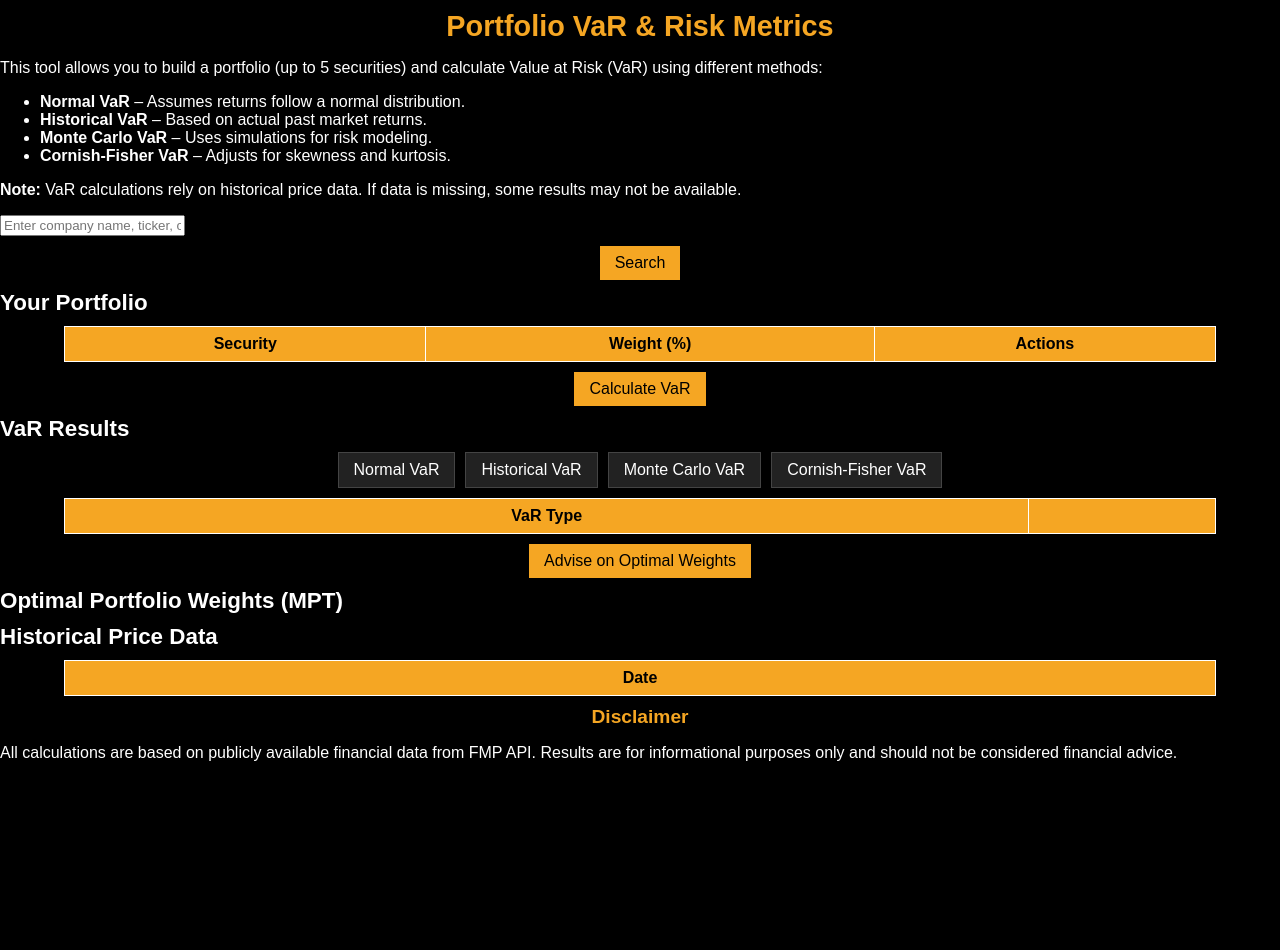
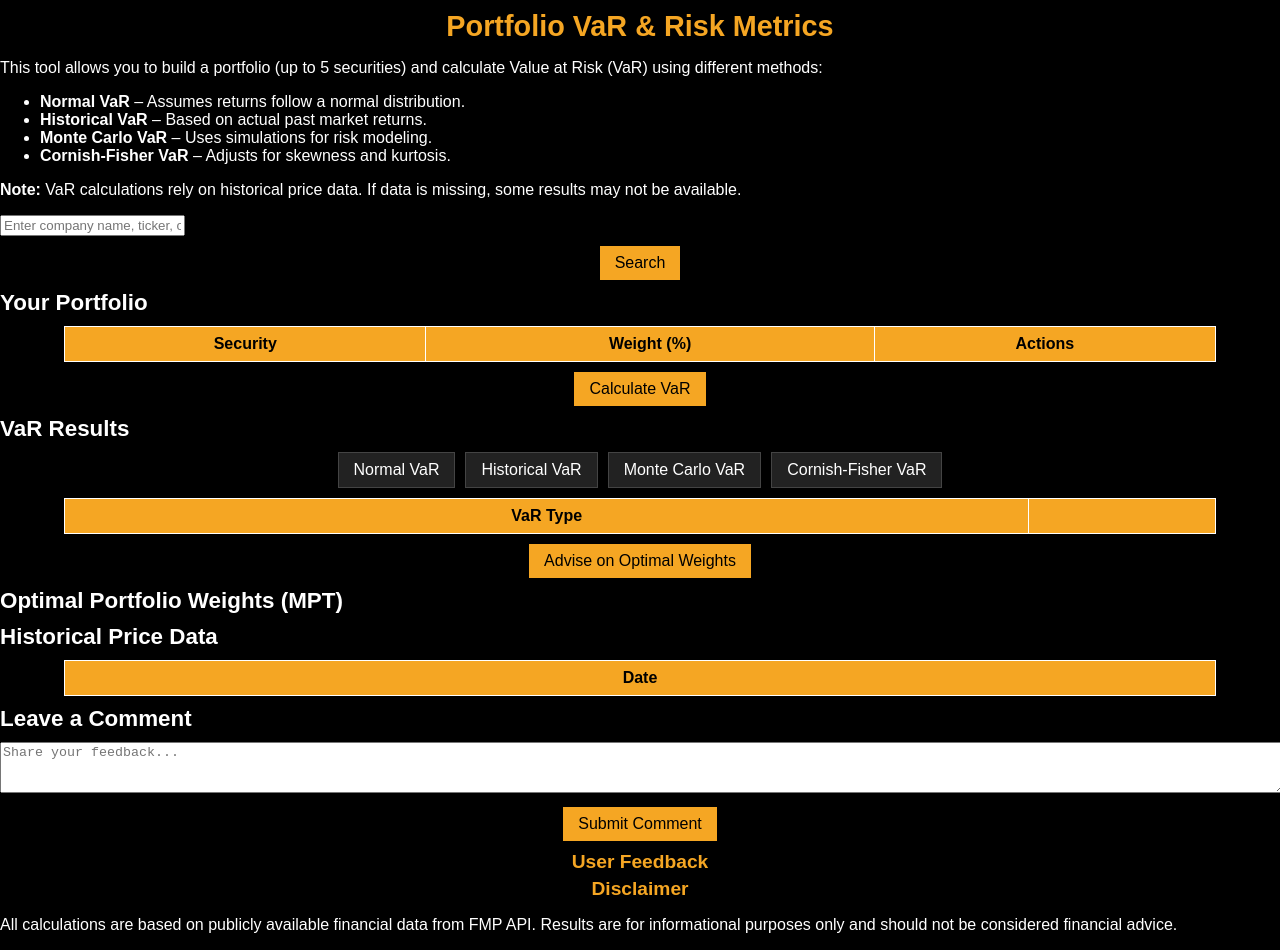
Before and after one commit to and86rey/financial-terminal, a plain HTML site: page index.html in a window 1280 px wide. Before the commit the page ends 800 px from the top, so only its background shows below. Drawn offline with Linux system fonts and the light colour scheme.

Commit message:
Update index.html

```diff
--- a/index.html
+++ b/index.html
@@ -84,6 +84,13 @@
         <tbody id="priceDataBody"></tbody>
     </table>
 
+    <h2>Leave a Comment</h2>
+    <textarea id="commentInput" placeholder="Share your feedback..." rows="3" style="width: 100%;"></textarea>
+    <button id="submitComment">Submit Comment</button>
+
+    <h3>User Feedback</h3>
+    <div id="commentList"></div>
+
     <div class="disclaimer">
         <h3>Disclaimer</h3>
         <p>All calculations are based on publicly available financial data from FMP API. Results are for informational purposes only and should not be considered financial advice.</p>
```
